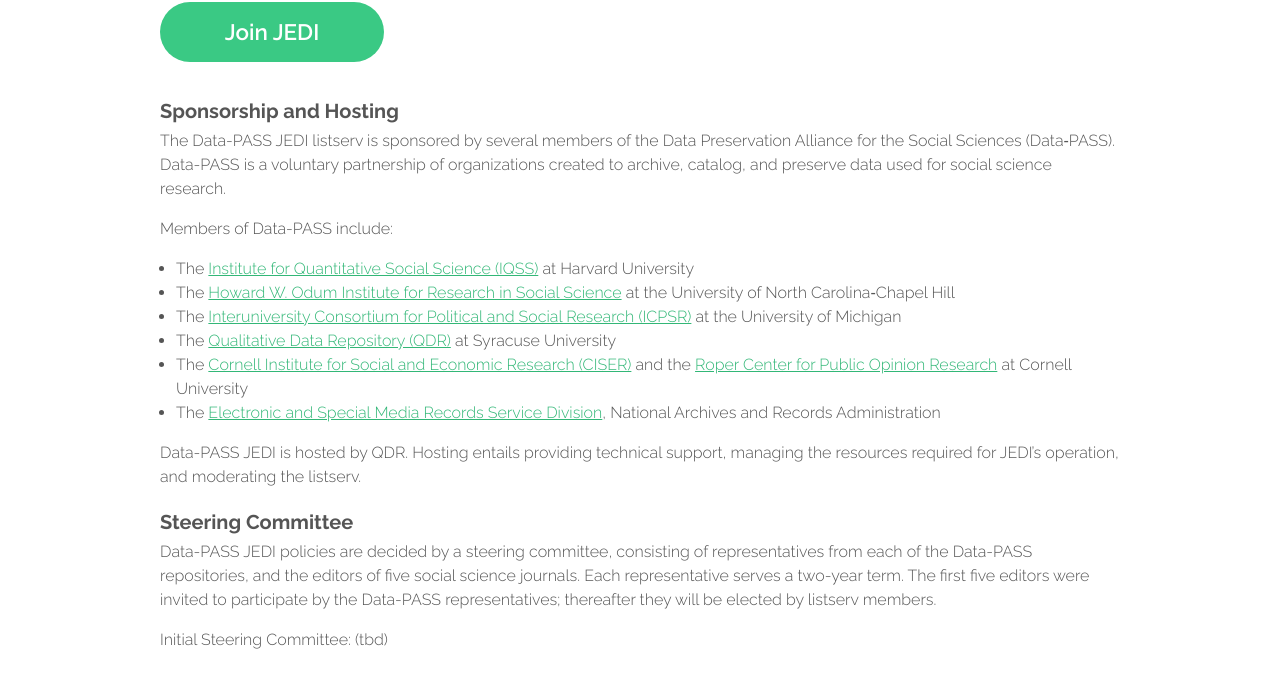
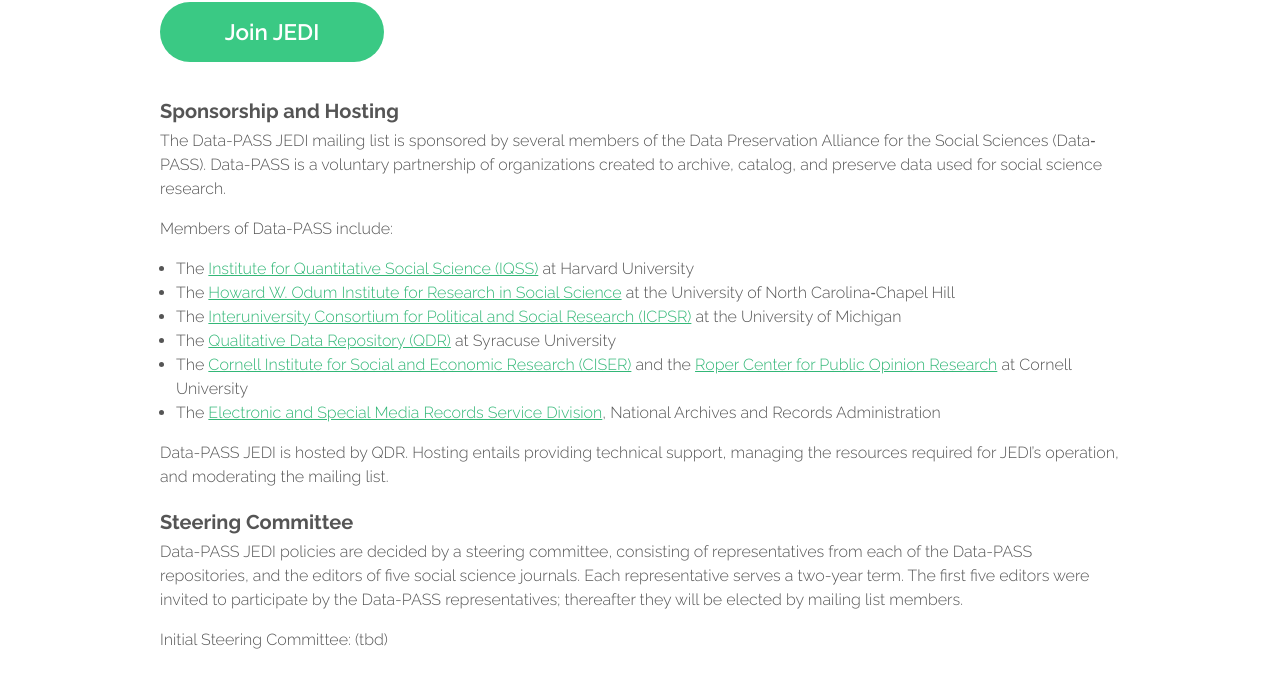
Before and after one commit to adam3smith/dpjedi-stage, a Jekyll site: the page built from docs/governance.html, in a window 1280 px wide. Shown: the part 397-1095 px from the top of the page. Built offline with Jekyll 4.4.1, drawn with Linux system fonts in a browser that asks for light colours.

Commit message:
Mailing list is live
remove "listserv" terminology

```diff
--- a/docs/_layouts/landing.html
+++ b/docs/_layouts/landing.html
@@ -18,10 +18,9 @@ layout: default
 									<header class="major">
 										<h2 style="font-size:300%">Welcome to JEDI</h2>
 									<span class="byline" style="font-weight: 500;"><p>The “Journal Editors Discussion Interface” (JEDI) mailing list offers the editors and editorial staff of social science journals, and personnel from the data management community, a shared forum in which to ask and answer questions, pool information and expertise, and build a fund of collective knowledge.</p>
-									<h3><b>Join JEDI now and be part of our June 14 launch!</b></h3></span>
 									</header>
 									<a href="{{ site.baseurl }}/join.html" class="button alt">Join JEDI</a>&nbsp;&nbsp;
-								<!--	<a href="https://groups.google.com/forum/#!forum/dpjedi" target="_blank" class="button alt">Post to JEDI</a>-->
+								<a href="https://groups.google.com/forum/#!forum/dpjedi" target="_blank" class="button alt">Post to JEDI</a>
 								</section>
 							</div>
 						</div>
--- a/docs/about.html
+++ b/docs/about.html
@@ -15,7 +15,7 @@ layout: main
 
 <h3>Data-PASS JEDI</h3>
 
-<p>The “Journal Editors Discussion Interface” (JEDI) Listserv was created in March 2017 by several members of the Data Preservation Alliance for the Social Sciences (<a href="http://www.data-pass.org">Data‐PASS</a>). JEDI offers the editors and editorial staff of social science journals, and personnel from the data management community, a shared forum in which to ask and answer questions, pool information and expertise, and build a fund of collective knowledge. JEDI aims to facilitate discussion between the two groups about evolving practices, and to help and encourage them to develop a common language and set of norms and to generate solutions to problems new and old.</p>
+<p>The “Journal Editors Discussion Interface” (JEDI) mailing list was created in March 2017 by several members of the Data Preservation Alliance for the Social Sciences (<a href="http://www.data-pass.org">Data‐PASS</a>). JEDI offers the editors and editorial staff of social science journals, and personnel from the data management community, a shared forum in which to ask and answer questions, pool information and expertise, and build a fund of collective knowledge. JEDI aims to facilitate discussion between the two groups about evolving practices, and to help and encourage them to develop a common language and set of norms and to generate solutions to problems new and old.</p>
 
 <h3>Motivations</h3>
 
@@ -43,7 +43,7 @@ layout: main
 <li>Discussion of second-order risks that arise from improved transparency, for example, how journals should take notice of subsequent appraisals including replications.</li>
 </ul>
 
-<p>Of course, Listserv members are free to raise any questions about the editorial process that they think their fellow editors might be willing and able to address.  It is anticipated that the Listserv will eventually cover any topic about which editors would find it valuable to share information.</p>
+<p>Of course, mailing list members are free to raise any questions about the editorial process that they think their fellow editors might be willing and able to address.  It is anticipated that the mailing list will eventually cover any topic about which editors would find it valuable to share information.</p>
 
 <h3>Background</h3>
 
--- a/docs/events.html
+++ b/docs/events.html
@@ -15,7 +15,8 @@ layout: main
 Harvard University</i></p>
 
 			<p>Part of a workshop series sponsored by the Data Preservation Alliance for the Social Sciences (Data-PASS), “Developing and Implementing Data Policies: Conversations Between Journals and Data Repositories.”</p>
-<p>For more information see <a href="http://projects.iq.harvard.edu/jedi-workshop">here</a>.
+<p>For more information see <a href="http://projects.iq.harvard.edu/jedi-workshop">here</a>.</p>
+	<p><i>Slides from this workshop will be available soon.</i></p>
 		</section>
 	</div>
 </div>
--- a/docs/governance.html
+++ b/docs/governance.html
@@ -14,7 +14,7 @@ layout: main
 				</header>
 				<h3>Sponsorship and Hosting</h3>
 
-<p>The Data-PASS JEDI listserv is sponsored by several members of the Data Preservation Alliance for the Social Sciences (Data‐PASS).  Data-PASS is a voluntary partnership of organizations created to archive, catalog, and preserve data used for social science research.
+<p>The Data-PASS JEDI mailing list is sponsored by several members of the Data Preservation Alliance for the Social Sciences (Data‐PASS).  Data-PASS is a voluntary partnership of organizations created to archive, catalog, and preserve data used for social science research.
 
 <p>Members of Data-PASS include:</p>
 <ul class="simpleList">
@@ -30,11 +30,11 @@ layout: main
 
 <li>The <a href="https://www.archives.gov/research/electronic-records">Electronic and Special Media Records Service Division</a>, National Archives and Records Administration</li>
 </ul>
-<p>Data-PASS JEDI is hosted by QDR. Hosting entails providing technical support, managing the resources required for JEDI’s operation, and moderating the listserv.</p>
+<p>Data-PASS JEDI is hosted by QDR. Hosting entails providing technical support, managing the resources required for JEDI’s operation, and moderating the mailing list.</p>
 
 <h3>Steering Committee</h3>
 
-Data-PASS JEDI policies are decided by a steering committee, consisting of representatives from each of the Data-PASS repositories, and the editors of five social science journals. Each representative serves a two-year term. The first five editors were invited to participate by the Data-PASS representatives; thereafter they will be elected by listserv members.</p>
+Data-PASS JEDI policies are decided by a steering committee, consisting of representatives from each of the Data-PASS repositories, and the editors of five social science journals. Each representative serves a two-year term. The first five editors were invited to participate by the Data-PASS representatives; thereafter they will be elected by mailing list members.</p>
 
 <p>Initial Steering Committee: (tbd)</p>
 
```
